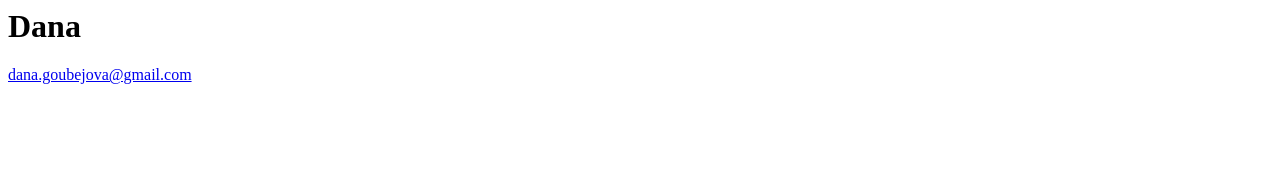
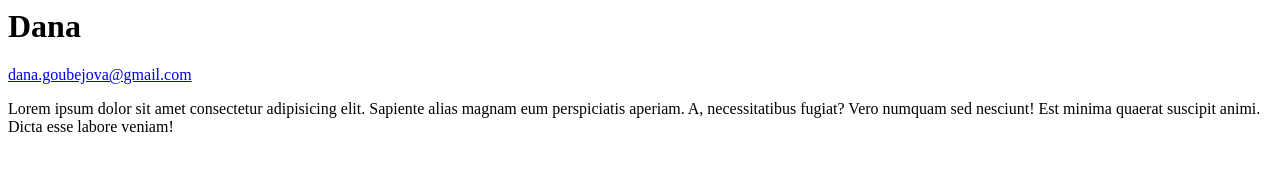
Before and after one commit to danauschka/Czechitas, a plain HTML site: page index.html in a window 1280 px wide. Drawn offline with Linux system fonts and the light colour scheme.

```diff
--- a/index.html
+++ b/index.html
@@ -13,6 +13,8 @@
 
     <a href="kontakt">dana.goubejova@gmail.com</a>
 
+    <p>Lorem ipsum dolor sit amet consectetur adipisicing elit. Sapiente alias magnam eum perspiciatis aperiam. A, necessitatibus fugiat? Vero numquam sed nesciunt! Est minima quaerat suscipit animi. Dicta esse labore veniam!</p>
+
 
 </body>
 </html>
```
